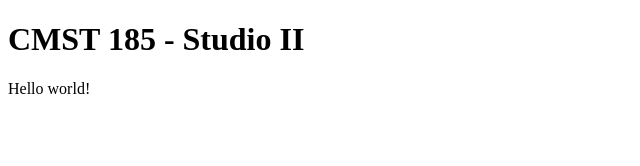
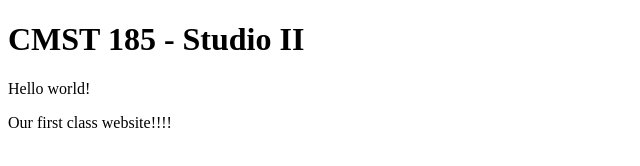
Before and after one commit to WAEmberlin/KSU_CMST_185, a plain HTML site: page index.html in a window 1280 px wide. Shown: the whole page, without its empty margins (0-640 px from the left). Drawn offline with Linux system fonts and the light colour scheme.

Commit message:
Update index.html
Added another paragraph

```diff
--- a/index.html
+++ b/index.html
@@ -7,6 +7,7 @@
 
 <h1>CMST 185 - Studio II</h1>
 <p>Hello world!</p>
+<p>Our first class website!!!!</p>
 
 </body>
 </html>
```
